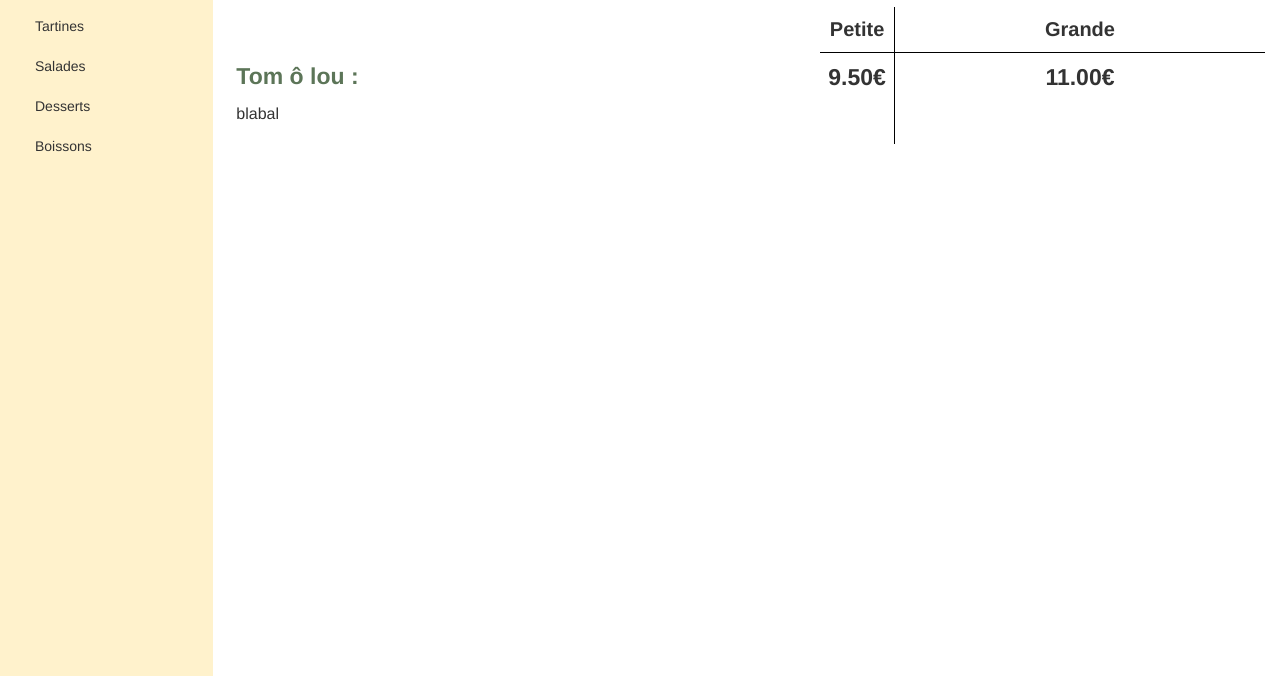
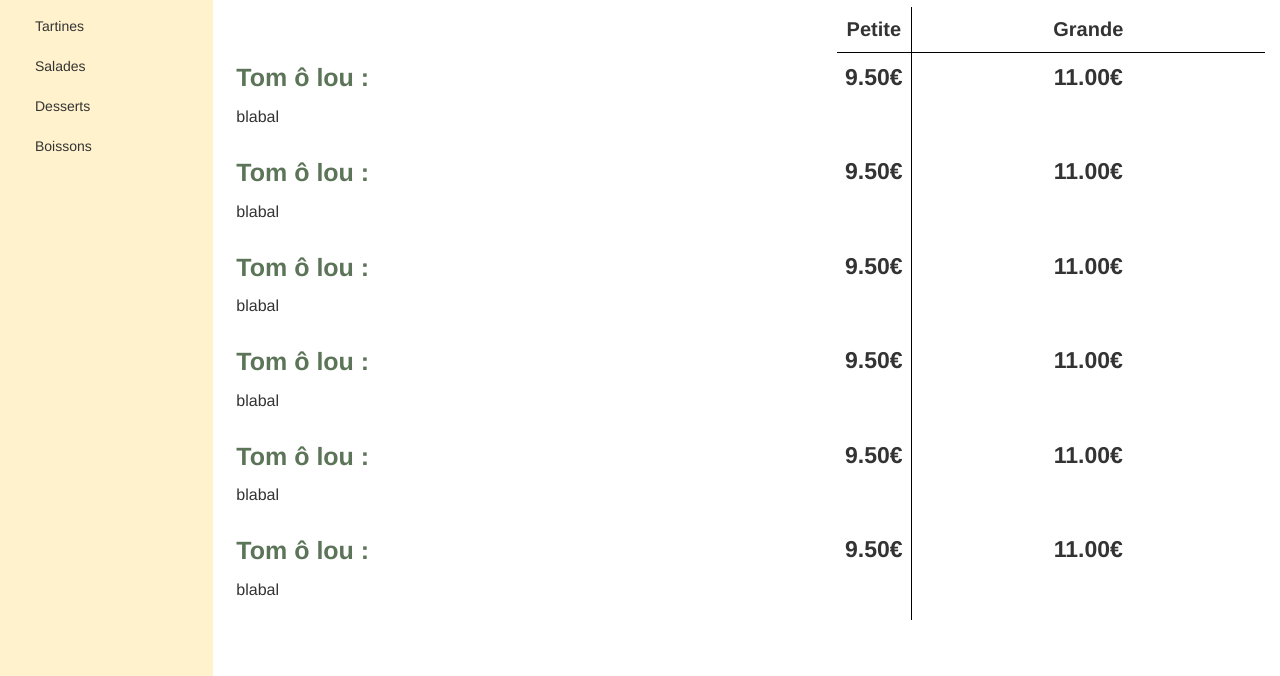
Before and after one commit to brendiche/opizzalou, a plain HTML site: page index.html in a window 1280 px wide. Shown: the part 124-800 px from the top of the page. Drawn offline with Linux system fonts and the light colour scheme.

Commit message:
du blabla

```diff
--- a/pages/pizza.html
+++ b/pages/pizza.html
@@ -31,6 +31,66 @@
 					<p class="prix">11.00€</p>
 				</td>
 			</tr>
+			<tr>
+				<td colspan=2 style="border:none">
+					<p class="nom-pizza">Tom ô lou :</p>
+					<p class="ingredients">blabal</p>
+				</td>
+				<td class="prix-petite">
+					<p class="prix">9.50€</p>
+				</td>
+				<td class="prix-grande">
+					<p class="prix">11.00€</p>
+				</td>
+			</tr>
+			<tr>
+				<td colspan=2 style="border:none">
+					<p class="nom-pizza">Tom ô lou :</p>
+					<p class="ingredients">blabal</p>
+				</td>
+				<td class="prix-petite">
+					<p class="prix">9.50€</p>
+				</td>
+				<td class="prix-grande">
+					<p class="prix">11.00€</p>
+				</td>
+			</tr>
+			<tr>
+				<td colspan=2 style="border:none">
+					<p class="nom-pizza">Tom ô lou :</p>
+					<p class="ingredients">blabal</p>
+				</td>
+				<td class="prix-petite">
+					<p class="prix">9.50€</p>
+				</td>
+				<td class="prix-grande">
+					<p class="prix">11.00€</p>
+				</td>
+			</tr>
+			<tr>
+				<td colspan=2 style="border:none">
+					<p class="nom-pizza">Tom ô lou :</p>
+					<p class="ingredients">blabal</p>
+				</td>
+				<td class="prix-petite">
+					<p class="prix">9.50€</p>
+				</td>
+				<td class="prix-grande">
+					<p class="prix">11.00€</p>
+				</td>
+			</tr>
+			<tr>
+				<td colspan=2 style="border:none">
+					<p class="nom-pizza">Tom ô lou :</p>
+					<p class="ingredients">blabal</p>
+				</td>
+				<td class="prix-petite">
+					<p class="prix">9.50€</p>
+				</td>
+				<td class="prix-grande">
+					<p class="prix">11.00€</p>
+				</td>
+			</tr>
 		</tbody>
 	</table>
 </div>
--- a/style/main.css
+++ b/style/main.css
@@ -61,7 +61,7 @@ background-color: #fff2cc;
 }
 .nom-pizza{
     color :#5C7558;
-    font-size: 23px;
+    font-size: 25px;
     font-weight: bold;
 }
 .ingredients{
@@ -74,10 +74,12 @@ background-color: #fff2cc;
 }
 .prix-grande{
     border-left:1px solid black;
+    border-top:none!important;
 
 }
 .prix-petite{
     border-right:1px solid black;
+    border-top:none!important;
 }
 .pizza-header{
     text-align: center;
```
